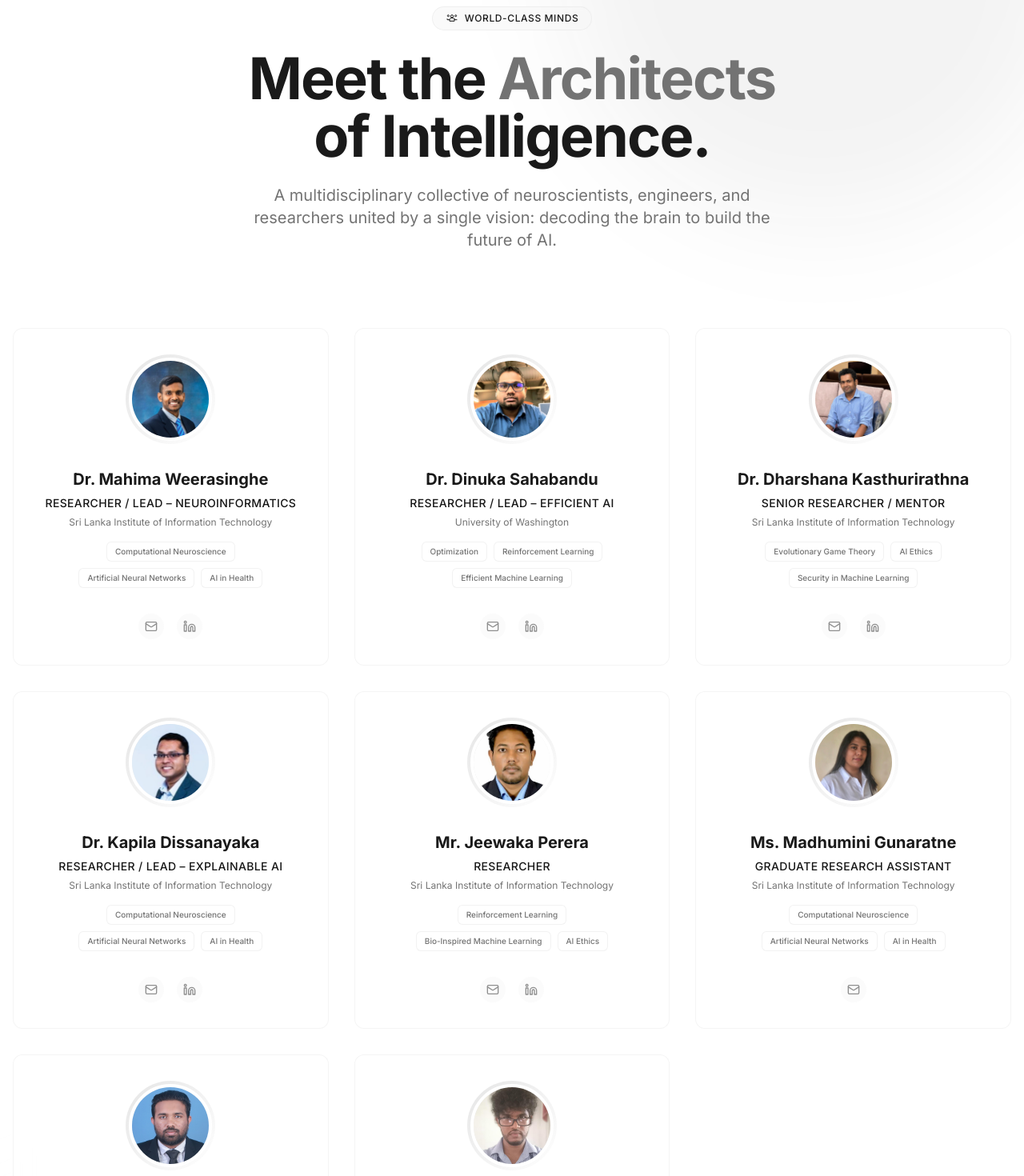
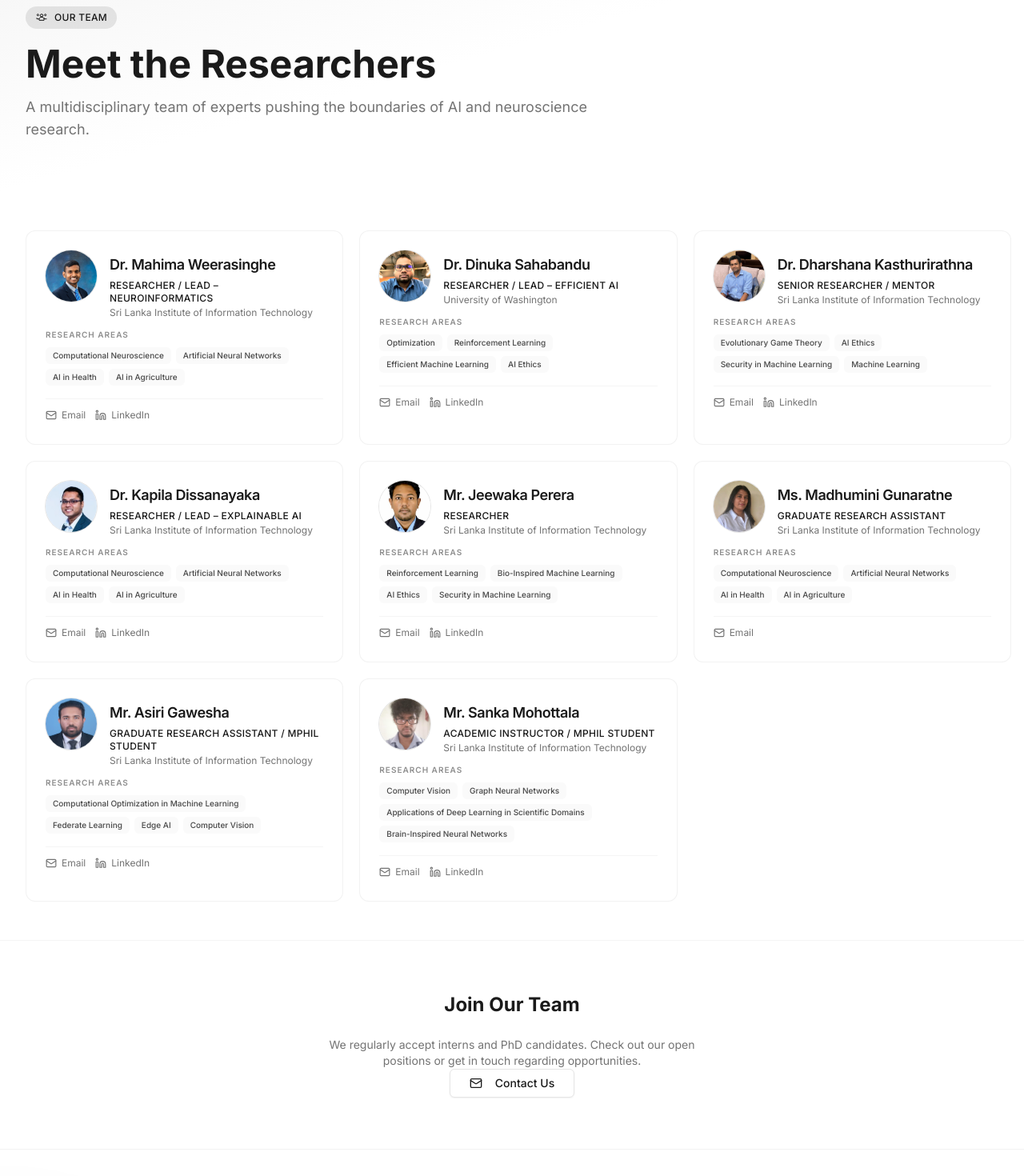
Before and after one commit to HasithaErandika/BrAINLabsInc, a React (Vite) app: page /team in a window 1280 px wide. Shown: the part 200-1670 px from the top of the page at 80% size. Built offline with nearby package versions, Linux system fonts and the light colour scheme.

Commit message:
feat: redesign Team page hero section and member cards for improved aesthetics and layout

```diff
--- a/src/pages/Team.tsx
+++ b/src/pages/Team.tsx
@@ -1,119 +1,126 @@
 import { motion } from 'framer-motion';
-import { Card, CardContent, CardHeader } from '@/components/ui/card';
+import { Card, CardContent, CardDescription, CardHeader, CardTitle } from '@/components/ui/card';
 import { Badge } from '@/components/ui/badge';
 import { Button } from '@/components/ui/button';
 import { team } from '@/data/team';
 import { CollaborationIcon } from '@/components/ui/PageIcons';
-import { Mail, Linkedin, Globe, ArrowUpRight } from 'lucide-react';
+import { Mail, Linkedin, Globe } from 'lucide-react';
 import { Link } from 'react-router-dom';
 
 export const Team = () => {
     return (
-        <div className="min-h-screen relative overflow-hidden bg-background">
-            {/* Background Decorations */}
-            <div className="absolute top-0 left-0 w-full h-full overflow-hidden pointer-events-none">
-                <div className="absolute top-[-10%] right-[-5%] w-[40rem] h-[40rem] bg-primary/5 rounded-full blur-3xl" />
-                <div className="absolute bottom-[10%] left-[-10%] w-[35rem] h-[35rem] bg-secondary/10 rounded-full blur-3xl" />
-            </div>
+        <div className="min-h-screen">
+            {/* Hero Header */}
+            <section className="relative pt-24 md:pt-32 pb-12 md:pb-16 overflow-hidden">
+                <div className="absolute inset-0 bg-gradient-to-br from-primary/5 via-background to-background" />
 
-            {/* Hero Header */}
-            <section className="relative pt-32 pb-16 md:pb-24">
                 <div className="container mx-auto px-4 relative z-10">
                     <motion.div
                         initial={{ opacity: 0, y: 30 }}
                         animate={{ opacity: 1, y: 0 }}
-                        transition={{ duration: 0.8, ease: "easeOut" }}
-                        className="max-w-4xl mx-auto text-center"
+                        transition={{ duration: 0.7 }}
+                        className="max-w-3xl lg:pl-4"
                     >
-                        <motion.div
-                            initial={{ scale: 0.9, opacity: 0 }}
-                            animate={{ scale: 1, opacity: 1 }}
-                            transition={{ delay: 0.1, duration: 0.5 }}
-                            className="inline-flex items-center gap-2 bg-secondary/50 backdrop-blur-sm border border-border/50 text-foreground px-4 py-1.5 rounded-full mb-6"
-                        >
-                            <CollaborationIcon size={16} className="text-primary" />
-                            <span className="text-xs font-medium uppercase tracking-wider">World-Class Minds</span>
-                        </motion.div>
+                        <div className="inline-flex items-center gap-2 bg-primary/10 text-primary px-3 py-1.5 rounded-full mb-5">
+                            <CollaborationIcon size={16} />
+                            <span className="text-xs font-medium uppercase tracking-wide">Our Team</span>
+                        </div>
 
-                        <h1 className="text-4xl md:text-5xl lg:text-7xl font-bold mb-6 tracking-tight text-foreground">
-                            Meet the <span className="text-muted-foreground">Architects</span><br />
-                            of Intelligence.
+                        <h1 className="text-3xl md:text-4xl lg:text-5xl font-bold mb-4 leading-tight">
+                            Meet the Researchers
                         </h1>
 
-                        <p className="text-lg md:text-xl text-muted-foreground leading-relaxed max-w-2xl mx-auto">
-                            A multidisciplinary collective of neuroscientists, engineers, and researchers united by a single vision: decoding the brain to build the future of AI.
+                        <p className="text-base md:text-lg text-muted-foreground leading-relaxed">
+                            A multidisciplinary team of experts pushing the boundaries of AI and neuroscience research.
                         </p>
                     </motion.div>
                 </div>
             </section>
 
             {/* Team Grid */}
-            <section className="pb-24">
-                <div className="container mx-auto px-4">
-                    <div className="grid md:grid-cols-2 lg:grid-cols-3 gap-8 max-w-7xl mx-auto">
+            <section className="py-8 md:py-12">
+                <div className="container mx-auto px-4 lg:pl-8">
+                    <div className="grid md:grid-cols-2 lg:grid-cols-3 gap-5">
                         {team.map((member, idx) => (
                             <motion.div
                                 key={idx}
                                 initial={{ opacity: 0, y: 20 }}
                                 whileInView={{ opacity: 1, y: 0 }}
-                                viewport={{ once: true, margin: "-50px" }}
-                                transition={{ delay: idx * 0.1, duration: 0.6 }}
+                                viewport={{ once: true }}
+                                transition={{ delay: idx * 0.08, duration: 0.5 }}
+                                whileHover={{ y: -3 }}
                             >
-                                <Card className="h-full group relative overflow-hidden border-border/40 bg-card/30 backdrop-blur-md hover:bg-card/50 transition-all duration-500 hover:shadow-2xl hover:shadow-primary/5 hover:-translate-y-2">
-                                    {/* Glowing Border Layout */}
-                                    <div className="absolute inset-0 border border-primary/20 rounded-xl opacity-0 group-hover:opacity-100 transition-opacity duration-500 pointer-events-none" />
-
-                                    <CardHeader className="pt-8 pb-4 flex flex-col items-center text-center relative z-10">
-                                        {/* Avatar Container */}
-                                        <div className="relative mb-6">
-                                            <div className="absolute inset-0 bg-primary/20 blur-xl rounded-full opacity-0 group-hover:opacity-100 transition-opacity duration-500" />
-                                            <div className="relative w-28 h-28 rounded-full p-1 bg-gradient-to-br from-border to-transparent group-hover:from-primary/50 transition-all duration-500">
+                                <Card className="h-full border-border/50 hover:border-primary/40 transition-all duration-300 group">
+                                    <CardHeader className="pb-3 pt-6 px-6">
+                                        <div className="flex items-start gap-4">
+                                            {/* Avatar */}
+                                            <div className="shrink-0">
                                                 {member.image ? (
                                                     <img
                                                         src={member.image}
                                                         alt={member.name}
-                                                        className="w-full h-full rounded-full object-cover border-4 border-background"
+                                                        className="w-16 h-16 rounded-full object-cover ring-1 ring-border group-hover:ring-primary/30 transition-all duration-300"
                                                     />
                                                 ) : (
-                                                    <div className="w-full h-full rounded-full bg-secondary flex items-center justify-center border-4 border-background">
-                                                        <span className="text-3xl font-bold text-muted-foreground/50">
+                                                    <div className="w-16 h-16 rounded-full bg-primary/5 flex items-center justify-center ring-1 ring-border">
+                                                        <span className="text-xl font-bold text-primary/70">
                                                             {member.name.split(' ').map(n => n[0]).join('')}
                                                         </span>
                                                     </div>
                                                 )}
                                             </div>
+
+                                            <div className="flex-1 min-w-0 pt-1">
+                                                <CardTitle className="text-lg font-semibold mb-1 group-hover:text-primary transition-colors">
+                                                    {member.name}
+                                                </CardTitle>
+                                                <CardDescription className="text-xs font-medium text-primary mb-0.5 uppercase tracking-wide">
+                                                    {member.position}
+                                                </CardDescription>
+                                                <p className="text-xs text-muted-foreground truncate">{member.university}</p>
                                             </div>
-
-                                        <h3 className="text-xl font-bold text-foreground mb-1 group-hover:text-primary transition-colors duration-300">
-                                            {member.name}
-                                        </h3>
-                                        <p className="text-sm font-medium text-primary tracking-wide uppercase mb-1">{member.position}</p>
-                                        <p className="text-xs text-muted-foreground">{member.university}</p>
+                                        </div>
                                     </CardHeader>
 
-                                    <CardContent className="space-y-6 text-center relative z-10 pb-8">
+                                    <CardContent className="px-6 pb-6 space-y-4">
                                         {/* Research Interests */}
-                                        <div className="flex flex-wrap gap-2 justify-center px-4">
-                                            {member.researchInterests.slice(0, 3).map((interest, i) => (
+                                        <div className="space-y-2">
+                                            <div className="text-[10px] font-semibold text-muted-foreground uppercase tracking-widest opacity-80">
+                                                Research Areas
+                                            </div>
+                                            <div className="flex flex-wrap gap-1.5">
+                                                {member.researchInterests.slice(0, 4).map((interest, i) => (
                                                     <Badge
                                                         key={i}
-                                                    variant="outline"
-                                                    className="bg-background/50 border-border/50 text-[10px] px-2.5 py-1 font-medium text-muted-foreground group-hover:border-primary/30 group-hover:text-foreground transition-all duration-300"
+                                                        variant="secondary"
+                                                        className="bg-secondary/50 text-foreground/80 hover:bg-primary/10 hover:text-primary text-[10px] px-2 py-0.5 font-medium border border-transparent hover:border-primary/20 transition-colors"
                                                     >
                                                         {interest}
                                                     </Badge>
                                                 ))}
                                             </div>
+                                        </div>
 
-                                        {/* Social Actions - Reveal on Hover */}
-                                        <div className="flex items-center justify-center gap-4 pt-2 opacity-80 group-hover:opacity-100 transition-opacity duration-300">
+                                        {/* Links */}
+                                        <div className="flex gap-3 pt-2 border-t border-border/40">
                                             {member.contact && (
                                                 <a
                                                     href={`mailto:${member.contact}`}
-                                                    className="p-2 rounded-full bg-secondary/50 text-muted-foreground hover:bg-primary hover:text-primary-foreground transition-all duration-300 transform hover:scale-110"
-                                                    title="Email"
+                                                    className="flex items-center gap-1.5 text-xs text-muted-foreground hover:text-primary transition-colors py-1"
                                                 >
-                                                    <Mail size={16} />
+                                                    <Mail size={14} />
+                                                    <span>Email</span>
+                                                </a>
+                                            )}
+                                            {member.linkedin && (
+                                                <a
+                                                    href={member.linkedin.startsWith('http') ? member.linkedin : `https://linkedin.com/in/${member.linkedin}`}
+                                                    target="_blank"
+                                                    rel="noopener noreferrer"
+                                                    className="flex items-center gap-1.5 text-xs text-muted-foreground hover:text-primary transition-colors py-1"
+                                                >
+                                                    <Linkedin size={14} />
+                                                    <span>LinkedIn</span>
                                                 </a>
                                             )}
                                             {member.website && (
@@ -121,21 +128,10 @@ export const Team = () => {
                                                     href={member.website}
                                                     target="_blank"
                                                     rel="noopener noreferrer"
-                                                    className="p-2 rounded-full bg-secondary/50 text-muted-foreground hover:bg-primary hover:text-primary-foreground transition-all duration-300 transform hover:scale-110"
-                                                    title="Website"
+                                                    className="flex items-center gap-1.5 text-xs text-muted-foreground hover:text-primary transition-colors py-1"
                                                 >
-                                                    <Globe size={16} />
-                                                </a>
-                                            )}
-                                            {member.linkedin && (
-                                                <a
-                                                    href={member.linkedin.startsWith('http') ? member.linkedin : `https://linkedin.com/in/${member.linkedin}`}
-                                                    target="_blank"
-                                                    rel="noopener noreferrer"
-                                                    className="p-2 rounded-full bg-secondary/50 text-muted-foreground hover:bg-primary hover:text-primary-foreground transition-all duration-300 transform hover:scale-110"
-                                                    title="LinkedIn"
-                                                >
-                                                    <Linkedin size={16} />
+                                                    <Globe size={14} />
+                                                    <span>Web</span>
                                                 </a>
                                             )}
                                         </div>
@@ -147,33 +143,28 @@ export const Team = () => {
                 </div>
             </section>
 
-            {/* Join Section */}
-            <section className="py-20 relative overflow-hidden">
-                <div className="absolute inset-0 bg-background" />
-                <div className="absolute inset-0 bg-gradient-to-t from-primary/5 to-transparent" />
-
-                <div className="container mx-auto px-4 relative z-10">
+            {/* CTA Section - Minimalist */}
+            <section className="py-16 border-t border-border/40">
+                <div className="container mx-auto px-4">
                     <motion.div
                         initial={{ opacity: 0, y: 20 }}
                         whileInView={{ opacity: 1, y: 0 }}
                         viewport={{ once: true }}
                         transition={{ duration: 0.6 }}
-                        className="max-w-3xl mx-auto text-center space-y-8 bg-card/40 backdrop-blur-xl border border-border/50 rounded-3xl p-12"
+                        className="max-w-2xl mx-auto text-center space-y-6"
                     >
-                        <h2 className="text-3xl md:text-4xl font-bold">
-                            Join the Lab
+                        <h2 className="text-2xl font-bold">
+                            Join Our Team
                         </h2>
-                        <p className="text-muted-foreground text-lg">
-                            We are always looking for exceptional interns and PhD candidates who share our passion for brain-inspired AI.
+                        <p className="text-sm text-muted-foreground max-w-lg mx-auto">
+                            We regularly accept interns and PhD candidates. Check out our open positions or get in touch regarding opportunities.
                         </p>
-                        <div className="flex justify-center gap-4">
                         <Link to="/contact">
-                                <Button size="lg" className="rounded-full px-8 bg-foreground text-background hover:bg-foreground/90">
-                                    Get in Touch
-                                    <ArrowUpRight className="ml-2" size={16} />
+                            <Button variant="outline" className="h-9 px-6 text-sm hover:bg-primary hover:text-primary-foreground">
+                                <Mail className="mr-2" size={14} />
+                                Contact Us
                             </Button>
                         </Link>
-                        </div>
                     </motion.div>
                 </div>
             </section>
```
Lines whose indentation alone changed are shown as unchanged.
